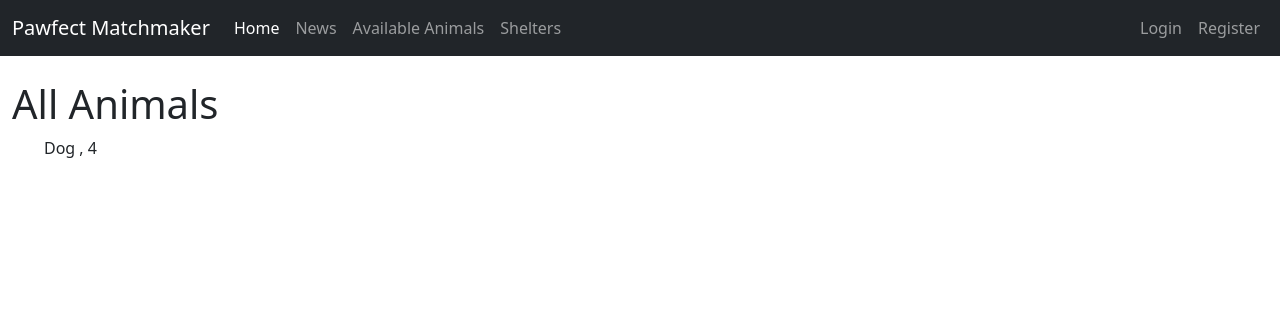
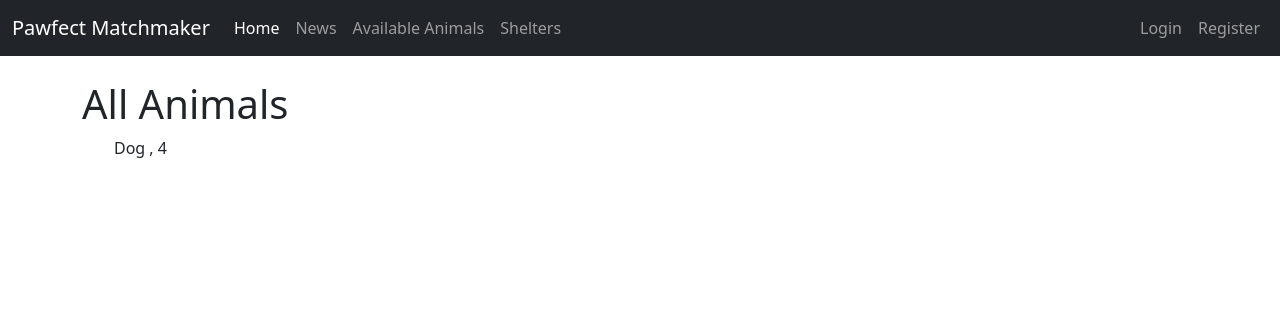
Before and after one commit to AutonomousDev/animal_adoption, a Django app: page /animals/ in a window 1280 px wide. Shown: the top 316 px of the page. Run offline with Django 4.2, Linux system fonts and the light colour scheme; data comes from the database, SQL or seed files in the repository.

Commit message:
Change base template back to container

```diff
--- a/news/templates/news/components/base.html
+++ b/news/templates/news/components/base.html
@@ -16,7 +16,7 @@
     {% include "news/components/navbar.html" %}
 </header>
 
-<div class="container-fluid mt-4">
+<div class="container mt-4">
     {% if messages %}
         {% for message in messages %}
         <div class="alert alert-{{ message.tags }}">
```
